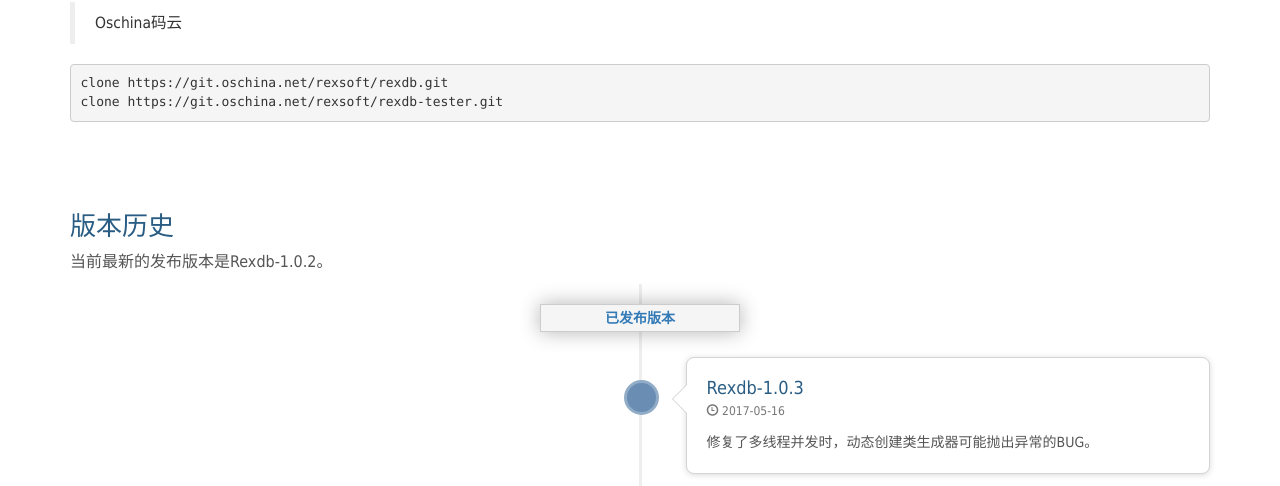
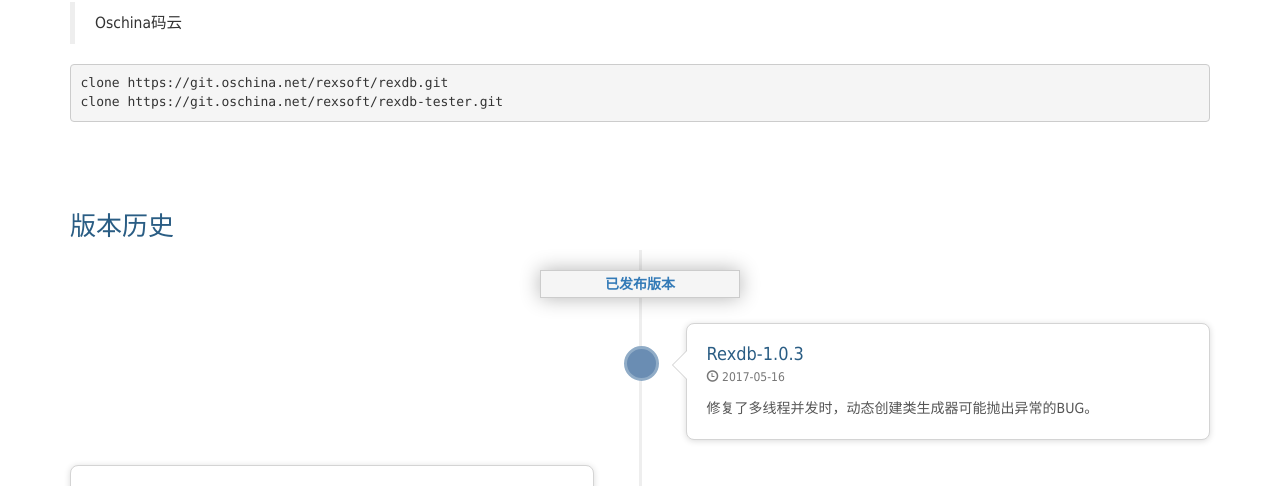
Before and after one commit to rex-soft/rexdb-website, a PHP site: page /rexdb/download.php in a window 1280 px wide. Shown: the part 1014-1500 px from the top of the page. Run offline with PHP 8.4, Linux system fonts and the light colour scheme.

Commit message:
修改了一个小错误

```diff
--- a/download.php
+++ b/download.php
@@ -159,7 +159,7 @@ clone https://git.oschina.net/rexsoft/rexdb-tester.git</pre>
 	<div id="download-history" class="row">
 		<div class="col-md-12">
 			<h3>版本历史</h3>
-			<p>当前最新的发布版本是Rexdb-1.0.2。</p>
+			<p></p>
 			  <ul class="timeline">
 
 			  	<!--
```
